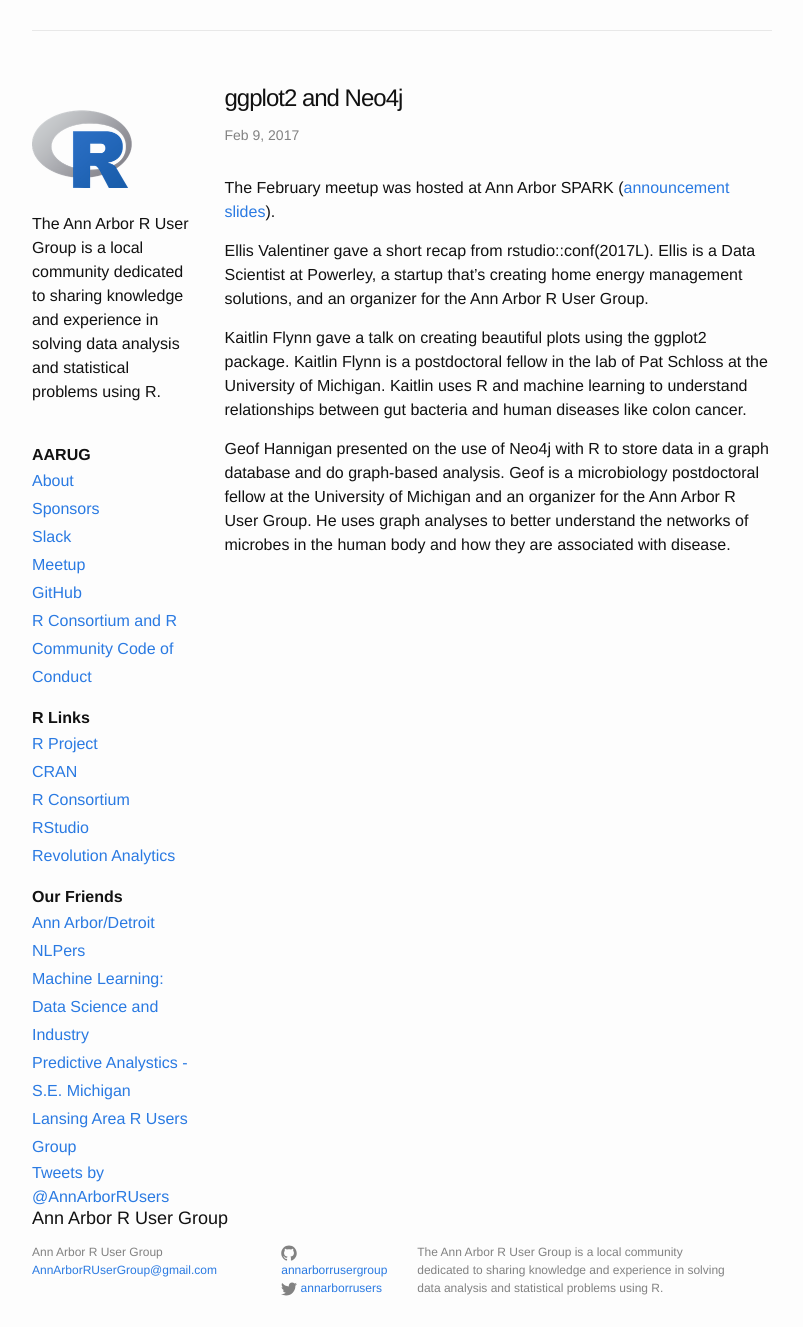
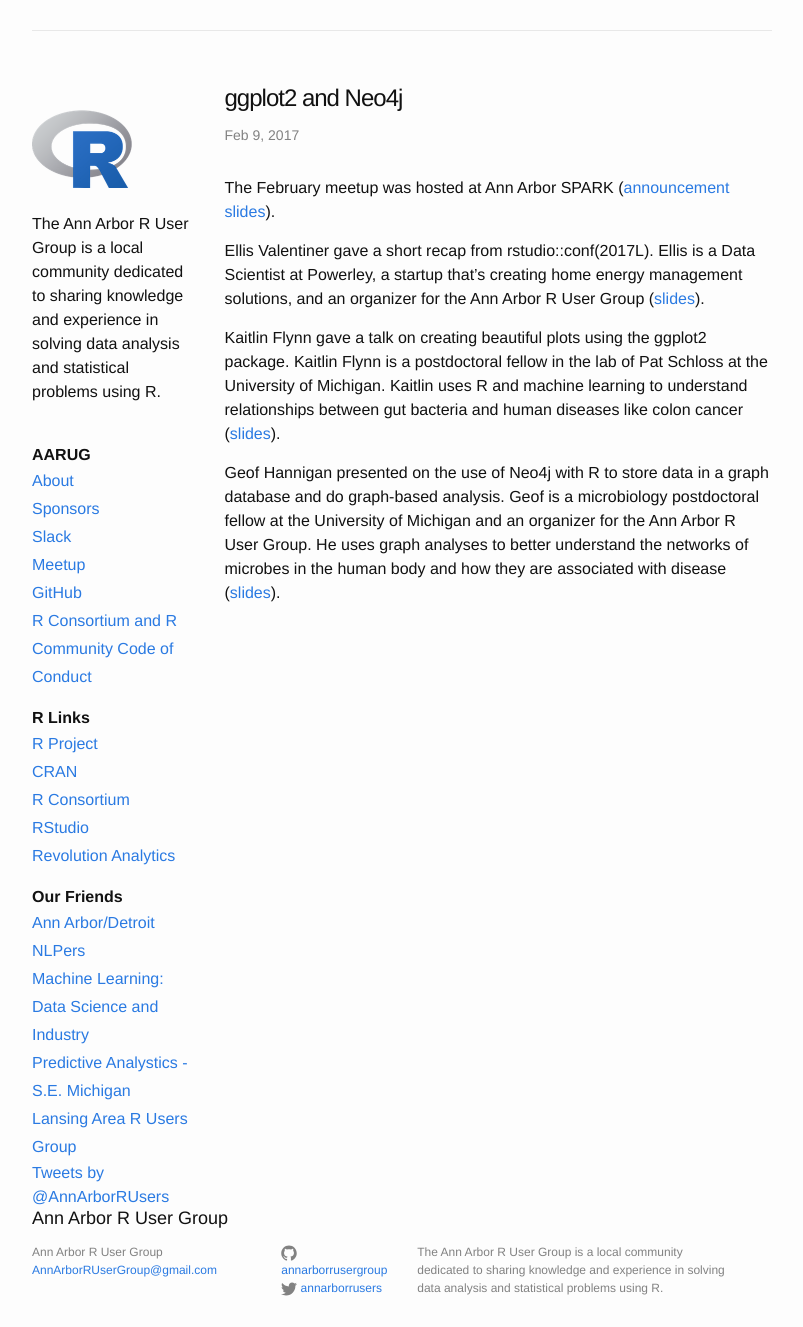
Before and after one commit to AnnArborRUserGroup/AnnArborRUserGroup.github.io, a Jekyll site: the page built from _posts/2017-02-09-meetup.md, in a window 1280 px wide. Shown: the whole page, without its empty margins (238-1041 px from the left). Built offline with Jekyll 4.4.1, drawn with Linux system fonts in a browser that asks for light colours; comment, search, counter and statistics services are not loaded.

Commit message:
Add links for February 2017 slides.

```diff
--- a/_posts/2017-02-09-meetup.md
+++ b/_posts/2017-02-09-meetup.md
@@ -8,8 +8,8 @@
 
 The February meetup was hosted at Ann Arbor SPARK ([announcement slides](https://cdn.rawgit.com/AnnArborRUserGroup/Presentations/master/2017-02/announcements/announcements.html)).
 
-Ellis Valentiner gave a short recap from rstudio::conf(2017L). Ellis is a Data Scientist at Powerley, a startup that's creating home energy management solutions, and an organizer for the Ann Arbor R User Group.
+Ellis Valentiner gave a short recap from rstudio::conf(2017L). Ellis is a Data Scientist at Powerley, a startup that's creating home energy management solutions, and an organizer for the Ann Arbor R User Group ([slides](https://cdn.rawgit.com/AnnArborRUserGroup/Presentations/2804d25b5c6c2fec0cc366c7c27df373a5d8a074/2017-02/rstudio-conf/rstudio-conf.html)).
 
-Kaitlin Flynn gave a talk on creating beautiful plots using the ggplot2 package. Kaitlin Flynn is a postdoctoral fellow in the lab of Pat Schloss at the University of Michigan. Kaitlin uses R and machine learning to understand relationships between gut bacteria and human diseases like colon cancer.
+Kaitlin Flynn gave a talk on creating beautiful plots using the ggplot2 package. Kaitlin Flynn is a postdoctoral fellow in the lab of Pat Schloss at the University of Michigan. Kaitlin uses R and machine learning to understand relationships between gut bacteria and human diseases like colon cancer ([slides](https://github.com/AnnArborRUserGroup/Presentations/blob/master/2017-02/IntroToGgplot/R_users_meeting_ggplot.pdf)).
 
-Geof Hannigan presented on the use of Neo4j with R to store data in a graph database and do graph-based analysis. Geof is a microbiology postdoctoral fellow at the University of Michigan and an organizer for the Ann Arbor R User Group. He uses graph analyses to better understand the networks of microbes in the human body and how they are associated with disease.
+Geof Hannigan presented on the use of Neo4j with R to store data in a graph database and do graph-based analysis. Geof is a microbiology postdoctoral fellow at the University of Michigan and an organizer for the Ann Arbor R User Group. He uses graph analyses to better understand the networks of microbes in the human body and how they are associated with disease ([slides](https://github.com/AnnArborRUserGroup/Presentations/blob/master/2017-02/neo4j-r/Rusers-NetoworkingWithR.pdf)).
```
